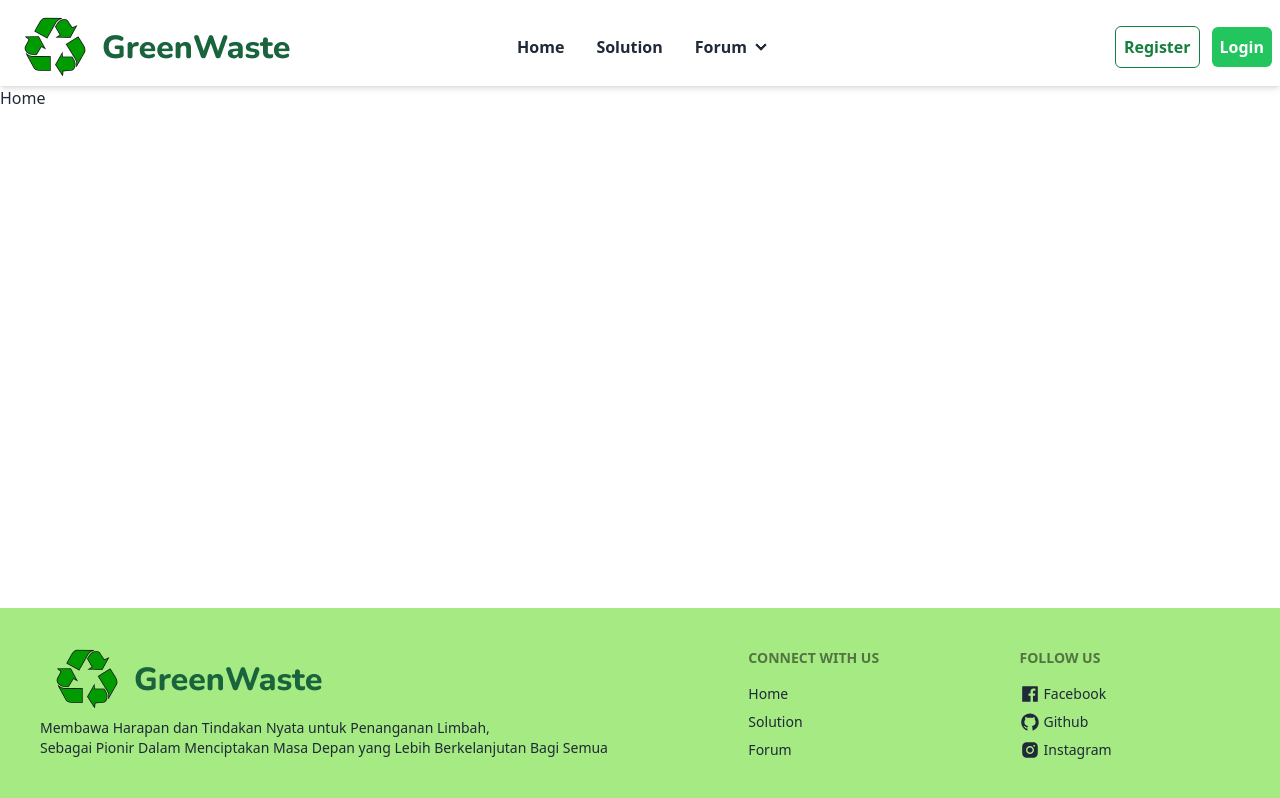
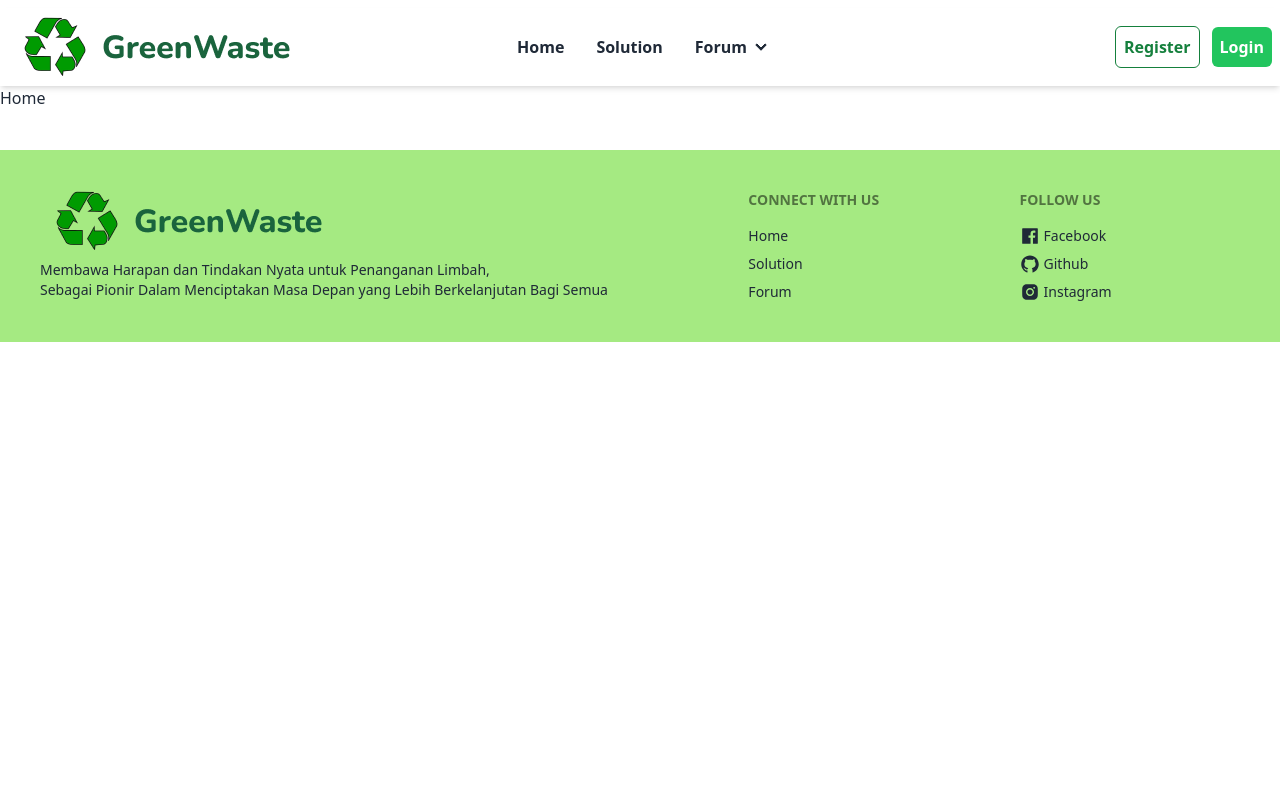
Before and after one commit to FS-16/greenwaste-react, a React (Vite) app: page / in a window 1280 px wide. Built offline with nearby package versions, Linux system fonts and the light colour scheme.

Commit message:
fix: footer style

```diff
--- a/src/components/Footer.jsx
+++ b/src/components/Footer.jsx
@@ -1,10 +1,10 @@
-import React from 'react';
-import { AiFillGithub, AiFillInstagram, AiFillFacebook } from 'react-icons/ai';
-import { NavLink } from 'react-router-dom';
+import React from "react";
+import { AiFillGithub, AiFillInstagram, AiFillFacebook } from "react-icons/ai";
+import { NavLink } from "react-router-dom";
 
 export default function Footer() {
   return (
-    <div className="md:fixed top-[-1] left-0 right-0 bottom-0 ">
+    <div className="mt-10">
       <footer className="footer p-10 bg-[#A5EA82] text-base-content">
         <aside>
           <img src="/img/logo.png" alt="logo greenwaste" />
```
